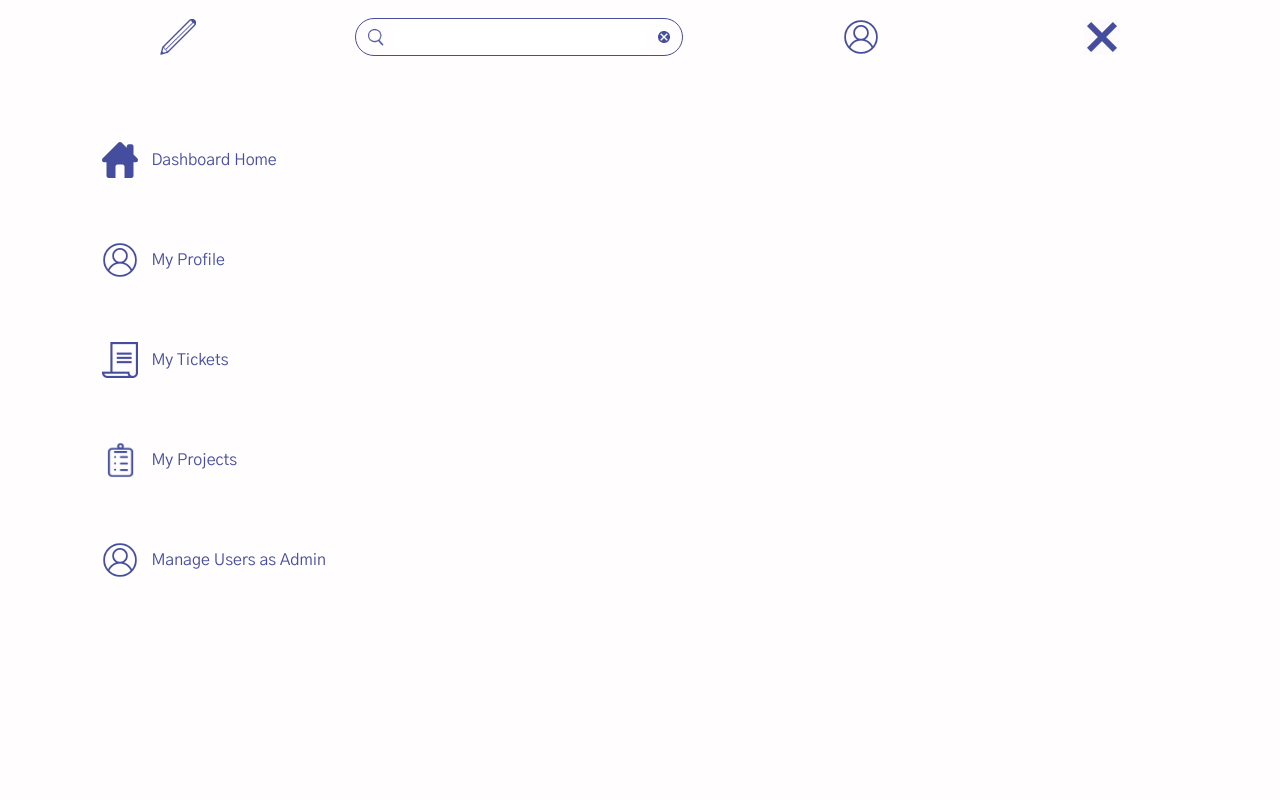
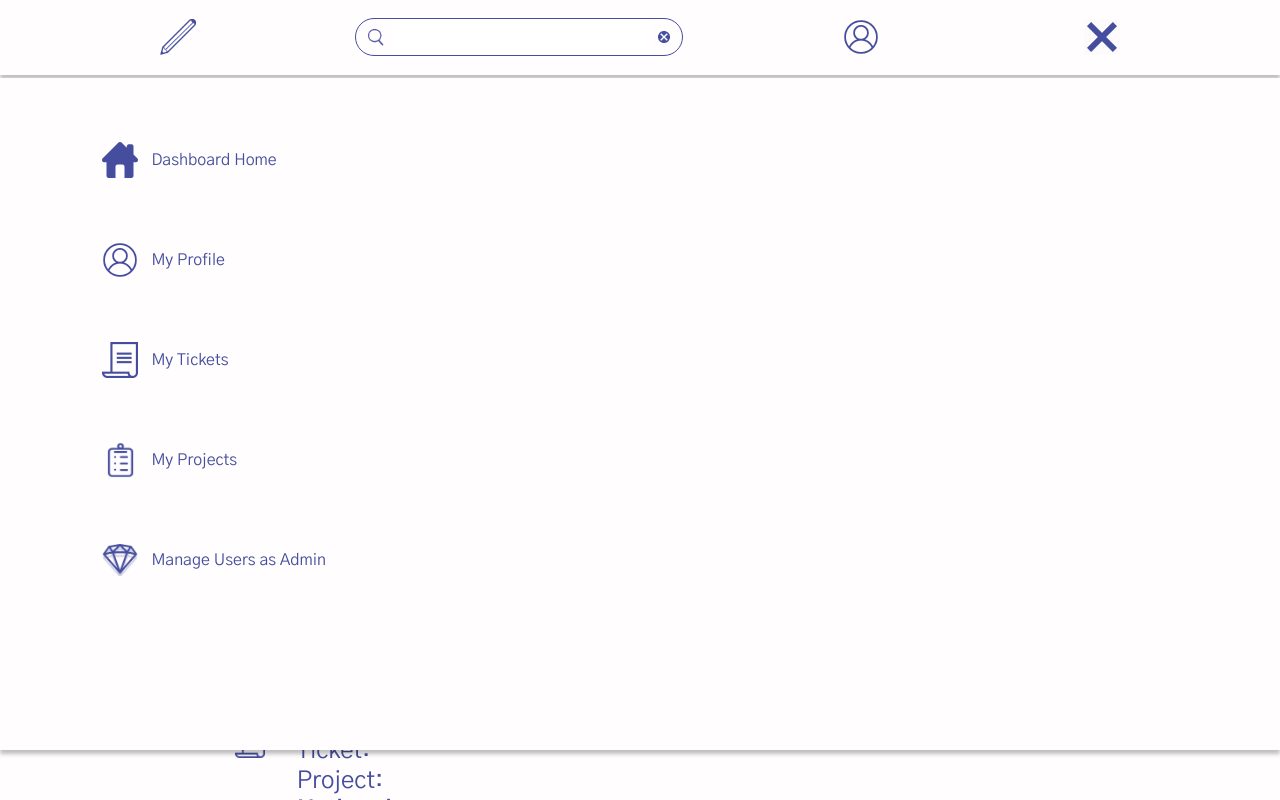
Before and after one commit to Diamond-Devs/bug-tracker, a React (Create React App) app: page / in a window 1280 px wide. Both pictures are taken after a click on the element 1102 px from the left and 37 px from the top of the page. Built offline with nearby package versions, Linux system fonts and the light colour scheme.

Commit message:
CONTIBUTOR: fromjayttoz ADDED: ticket feed section of dashboard + components NEXT: my profile page FUNCnoPRESno

```diff
--- a/src/components/Navbar.js
+++ b/src/components/Navbar.js
@@ -1,12 +1,13 @@
 import React from "react";
 import { CommonContainer } from "../styled/commonStyles";
 
-function Navbar({ children, d, jc, nav }) {
+function Navbar({ children, d, jc, nav, bs }) {
   return (
     <CommonContainer
       d={d}
       jc={jc}
       area={nav}
+      bs={bs}
       ai="center"
       height="9.36vh"
       width="100vw"
--- /dev/null
+++ b/src/components/Row.js
@@ -0,0 +1,16 @@
+import React from "react";
+import { CommonContainer, Text } from "../styled/commonStyles";
+import Icon from "./Icon";
+
+function Row({ src, text, fs }) {
+  return (
+    <CommonContainer d="flex" fd="row" mt="5vw">
+      <Icon ml="8vw" width="10vw" mw={"36px"} height="36px" src={src} />
+      <CommonContainer ml={"13px"} d="flex" ai="center">
+        <Text fs={fs}>{text}</Text>
+      </CommonContainer>
+    </CommonContainer>
+  );
+}
+
+export default Row;
--- /dev/null
+++ b/src/components/SideMenu.js
@@ -0,0 +1,22 @@
+import React from "react";
+import { CommonContainer, mainWhite } from "../styled/commonStyles";
+
+function SideMenu({ children }) {
+  return (
+    <CommonContainer
+      width="100vw"
+      height="84vh"
+      area="body"
+      d="flex"
+      fd="column"
+      mt="0.24vw"
+      bc={mainWhite}
+      bs="0px 4px 4px rgba(0, 0, 0, 0.25)"
+      z={2}
+    >
+      {children}
+    </CommonContainer>
+  );
+}
+
+export default SideMenu;
--- /dev/null
+++ b/src/components/TicketRow.js
@@ -0,0 +1,28 @@
+import React from "react";
+import styled from "styled-components";
+import { CommonContainer, Text } from "../styled/commonStyles";
+import Icon from "./Icon";
+import Ticket from "../assets/TicketIcon.png";
+
+const TicketFeedText = styled(Text)`
+  @media (min-width: 768px) {
+    font-size: 24px;
+  }
+`;
+
+function TicketRow() {
+  return (
+    <CommonContainer mt="12px" d="flex" fd="row" width="100%">
+      <Icon ml="14px" mt="24px" width="30px" src={Ticket} />
+      <CommonContainer ml="32px" mt="32px" mb="32px">
+        <TicketFeedText fs="16px">Ticket:</TicketFeedText>
+        <TicketFeedText fs="16px">Project:</TicketFeedText>
+        <TicketFeedText fs="16px" fw="700">
+          Updated:
+        </TicketFeedText>
+      </CommonContainer>
+    </CommonContainer>
+  );
+}
+
+export default TicketRow;
--- a/src/pages/Dashboard.js
+++ b/src/pages/Dashboard.js
@@ -8,8 +8,9 @@ import Pencil from "../assets/PencilIcon.png";
 import XButton from "../assets/XButton.png";
 import Ticket from "../assets/TicketIcon.png";
 import Project from "../assets/ProjectIcon.png";
+import Logo from "../assets/Logo.png";
+import Home from "../assets/HomeIcon.png";
 
-import Home from "../assets/HomeIcon.png";
 import {
   CommonContainer,
   Input,
@@ -22,6 +23,29 @@ import Navbar from "../components/Navbar";
 import SearchBar from "../components/SearchBar";
 import Icon from "../components/Icon";
 import Toggle from "../components/Toggle";
+import SideMenu from "../components/SideMenu";
+import Row from "../components/Row";
+import TicketRow from "../components/TicketRow";
+
+const TicketFeed = styled(CommonContainer)`
+  @media (min-width: 550px) {
+    margin-left: 4vw;
+  }
+  @media (min-width: 850px) {
+    margin-top: 2vw;
+    margin-left: 8vw;
+  }
+  @media (min-width: 1200px) {
+    margin-top: 4vw;
+    margin-left: 16vw;
+  }
+`;
+
+const TicketFeedTitle = styled(Text)`
+  @media (min-width: 768px) {
+    font-size: 28px;
+  }
+`;
 
 function Dashboard() {
   const [toggled, setToggled] = useState(false);
@@ -37,8 +61,14 @@ function Dashboard() {
       "body"
       `}
       gtr={`auto 100%`}
+      ox="hidden"
     >
-      <Navbar area="nav" d="flex" jc="space-evenly">
+      <Navbar
+        area="nav"
+        d="flex"
+        jc="space-evenly"
+        bs="0px 4px 4px rgba(0, 0, 0, 0.25);"
+      >
         <Icon width="10vw" height="36px" src={Pencil}></Icon>
         <SearchBar />
         <Icon width="10vw" height="36px" src={User}></Icon>
@@ -50,61 +80,36 @@ function Dashboard() {
         />
       </Navbar>
       {toggled && (
+        <SideMenu>
+          <Row src={Home} text="Dashboard Home"></Row>
+          <Row src={User} text="My Profile"></Row>
+          <Row src={Ticket} text="My Tickets"></Row>
+          <Row src={Project} text="My Projects"></Row>
+          <Row src={Logo} text="Manage Users as Admin"></Row>
+        </SideMenu>
+      )}
+      <TicketFeed area="body" p="16px" pt="20px">
+        <CommonContainer height="48px" d="flex" ai="center">
+          <TicketFeedTitle fw="600" fs="16px">
+            My Ticket Feed
+          </TicketFeedTitle>
+        </CommonContainer>
         <CommonContainer
-          width="100vw"
-          height="73px"
-          area="body"
           d="flex"
+          height="auto"
+          width="98.46%"
           fd="column"
-          mt="0.24vw"
+          pb="64px"
         >
-          <CommonContainer d="flex" fd="row" mt="5vw">
-            <Icon ml="8vw" width="10vw" mw={"36px"} height="36px" src={Home} />
-            <CommonContainer ml={"13px"} d="flex" ai="center">
-              <Text>Dashboard Home</Text>
-            </CommonContainer>
-          </CommonContainer>
-          <CommonContainer d="flex" fd="row" mt="5vw">
-            <Icon ml="8vw" width="10vw" mw={"36px"} height="36px" src={User} />
-            <CommonContainer ml={"13px"} d="flex" ai="center">
-              <Text>My Profile</Text>
-            </CommonContainer>
-          </CommonContainer>
-          <CommonContainer d="flex" fd="row" mt="5vw">
-            <Icon
-              ml="8vw"
-              width="10vw"
-              mw={"36px"}
-              height="36px"
-              src={Ticket}
-            />
-            <CommonContainer ml={"13px"} d="flex" ai="center">
-              <Text>My Tickets</Text>
-            </CommonContainer>
-          </CommonContainer>
-          <CommonContainer d="flex" fd="row" mt="5vw">
-            <Icon
-              ml="8vw"
-              width="10vw"
-              mw={"36px"}
-              height="36px"
-              src={Project}
-            />
-            <CommonContainer ml={"13px"} d="flex" ai="center">
-              <Text>My Projects</Text>
-            </CommonContainer>
-          </CommonContainer>
-          <CommonContainer d="flex" fd="row" mt="5vw">
-            <Icon ml="8vw" width="10vw" mw={"36px"} height="36px" src={User} />
-            <CommonContainer ml={"13px"} d="flex" ai="center">
-              <Text>Manage Users as Admin</Text>
-            </CommonContainer>
-          </CommonContainer>
+          <TicketRow />
+          <TicketRow />
+          <TicketRow />
+          <TicketRow />
+          <TicketRow />
+          <TicketRow />
+          <TicketRow />
         </CommonContainer>
-      )}
-      {/* <CommonContainer area="body" bc="pink">
-        ddsads
-      </CommonContainer> */}
+      </TicketFeed>
     </CommonContainer>
   );
 }
--- a/src/styled/commonStyles.js
+++ b/src/styled/commonStyles.js
@@ -22,9 +22,16 @@ export const CommonContainer = styled.div`
   filter: ${({ ds }) => ds};
   border: ${({ b }) => b};
   border-radius: ${({ br }) => br};
+  box-shadow: ${({ bs }) => bs};
   width: ${({ width }) => width};
   max-width: ${({ mw }) => mw};
   height: ${({ height }) => height};
+  max-height: ${({ mh }) => mh};
+  z-index: ${({ z }) => z};
+  overflow-x: ${({ ox }) => ox};
+  padding: ${({ p }) => p};
+  padding-top: ${({ pt }) => pt};
+  padding-bottom: ${({ pb }) => pb};
 
   ${({ invert }) =>
     invert &&
--- a/src/styled/globalStyles.js
+++ b/src/styled/globalStyles.js
@@ -5,6 +5,8 @@ const GlobalStyle = createGlobalStyle`
     margin:0;
     padding:0;
 }
+
+
 
 body {
     font-family: 'Gothic A1', sans-serif;
```
